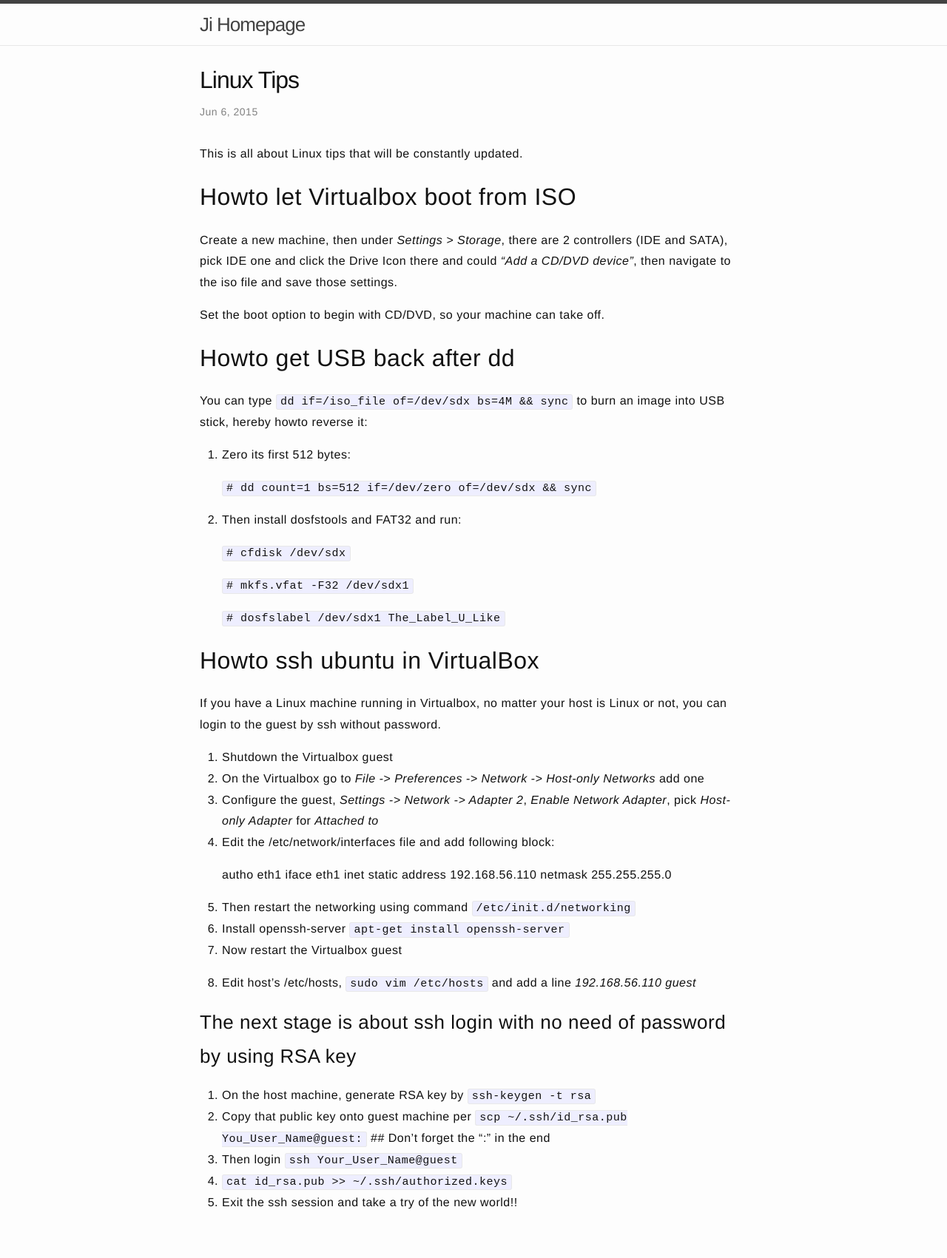
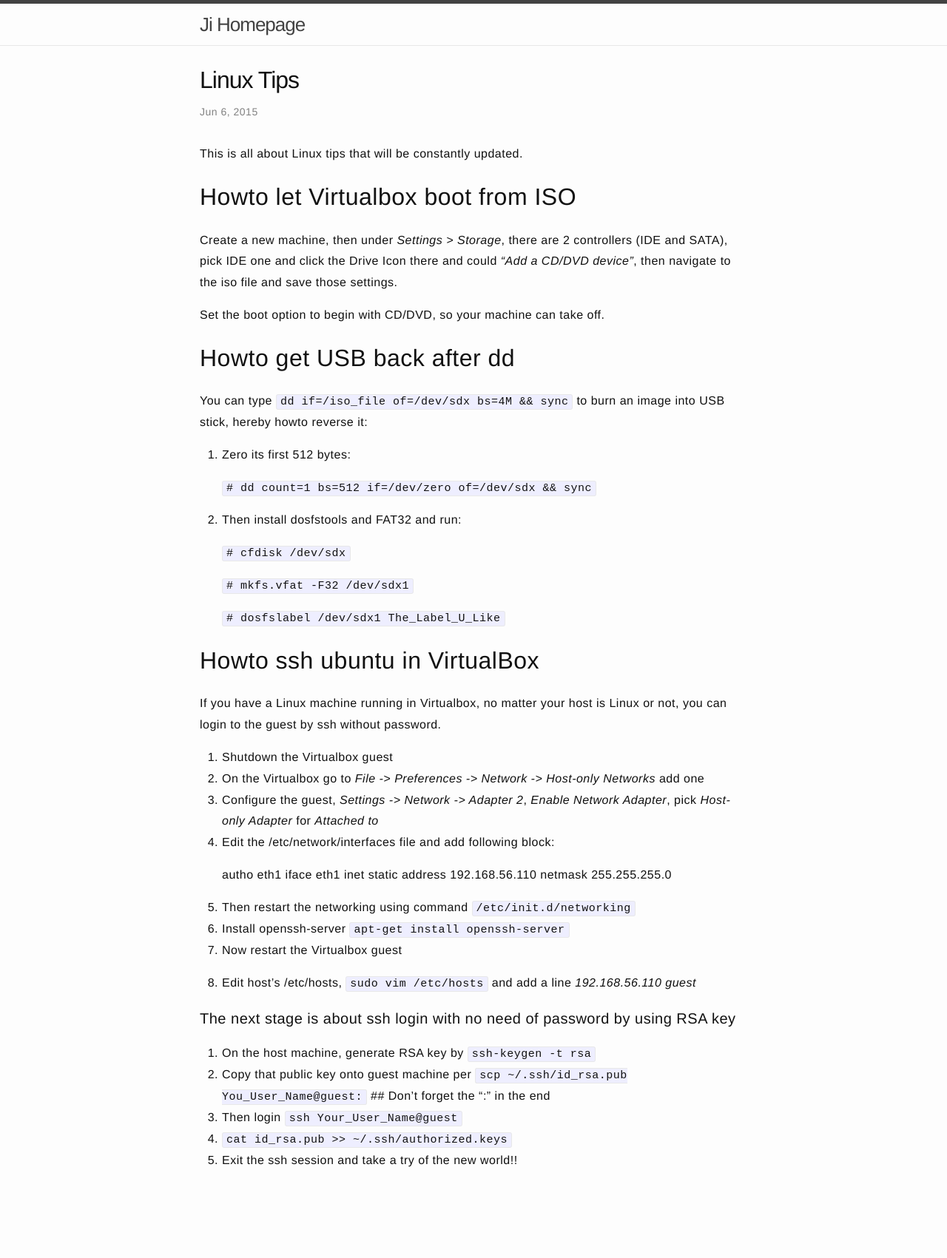
Before and after one commit to jazzi/jazzi.github.io, a Jekyll site: the page built from _posts/2015-06-06-linux-tips.md, in a window 1280 px wide. Shown: the whole page at 74% size. Built offline with Jekyll 4.4.1, drawn with Linux system fonts in a browser that asks for light colours; after the commit the page ends 1643 px from its top, so only the background shows below that.

Commit message:
add fresh tips

```diff
--- a/_posts/2015-06-06-linux-tips.md
+++ b/_posts/2015-06-06-linux-tips.md
@@ -43,7 +43,7 @@ If you have a Linux machine running in Virtualbox, no matter your host is Linux
 
 8. Edit host's /etc/hosts, `sudo vim /etc/hosts` and add a line *192.168.56.110  guest*
 
-### The next stage is about ssh login with no need of password by using RSA key ###
+#### The next stage is about ssh login with no need of password by using RSA key ####
 1. On the host machine, generate RSA key by `ssh-keygen -t rsa`
 2. Copy that public key onto guest machine per `scp ~/.ssh/id_rsa.pub You_User_Name@guest:`  ## Don't forget the ":" in the end
 3. Then login `ssh Your_User_Name@guest`
```
